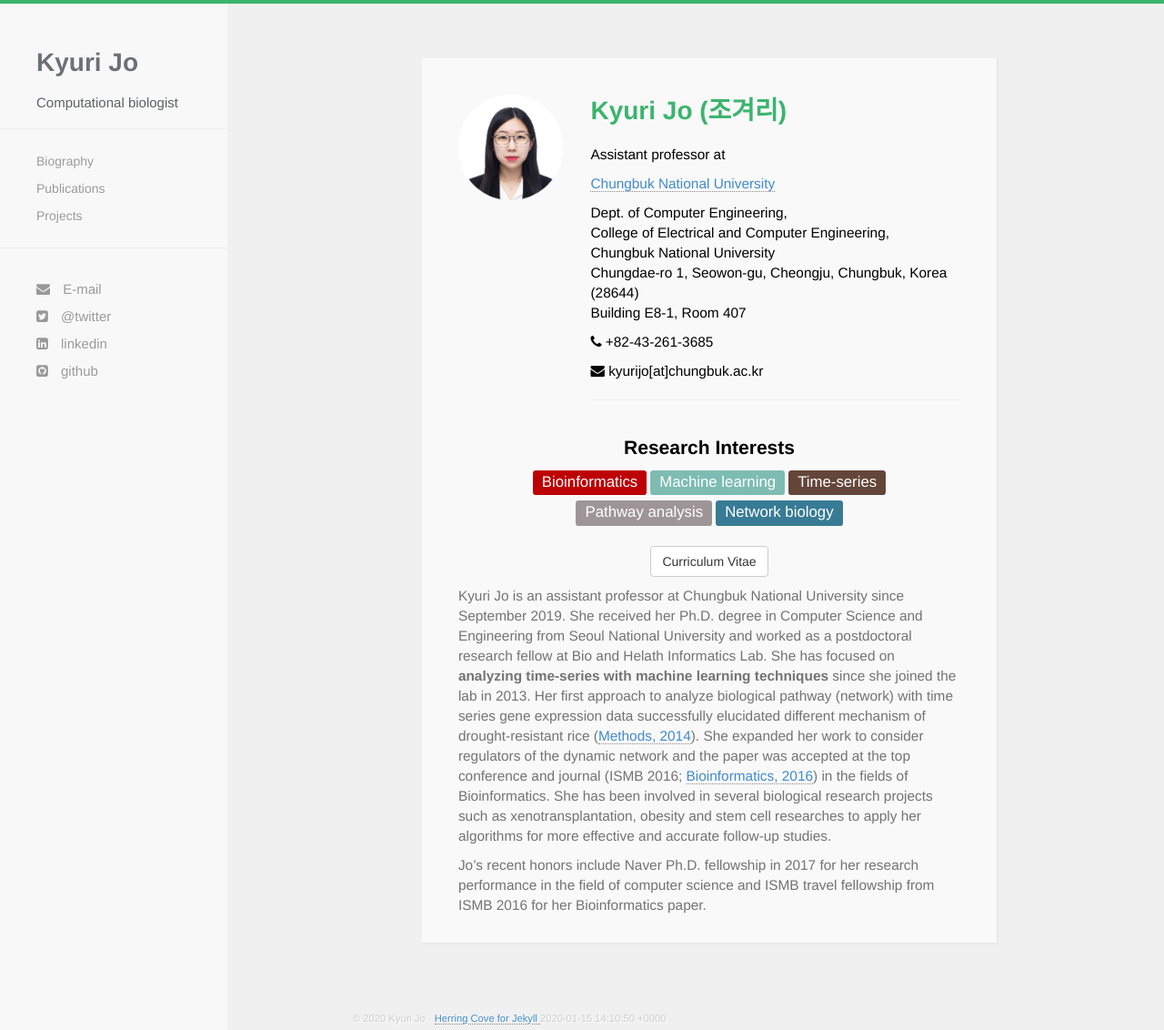
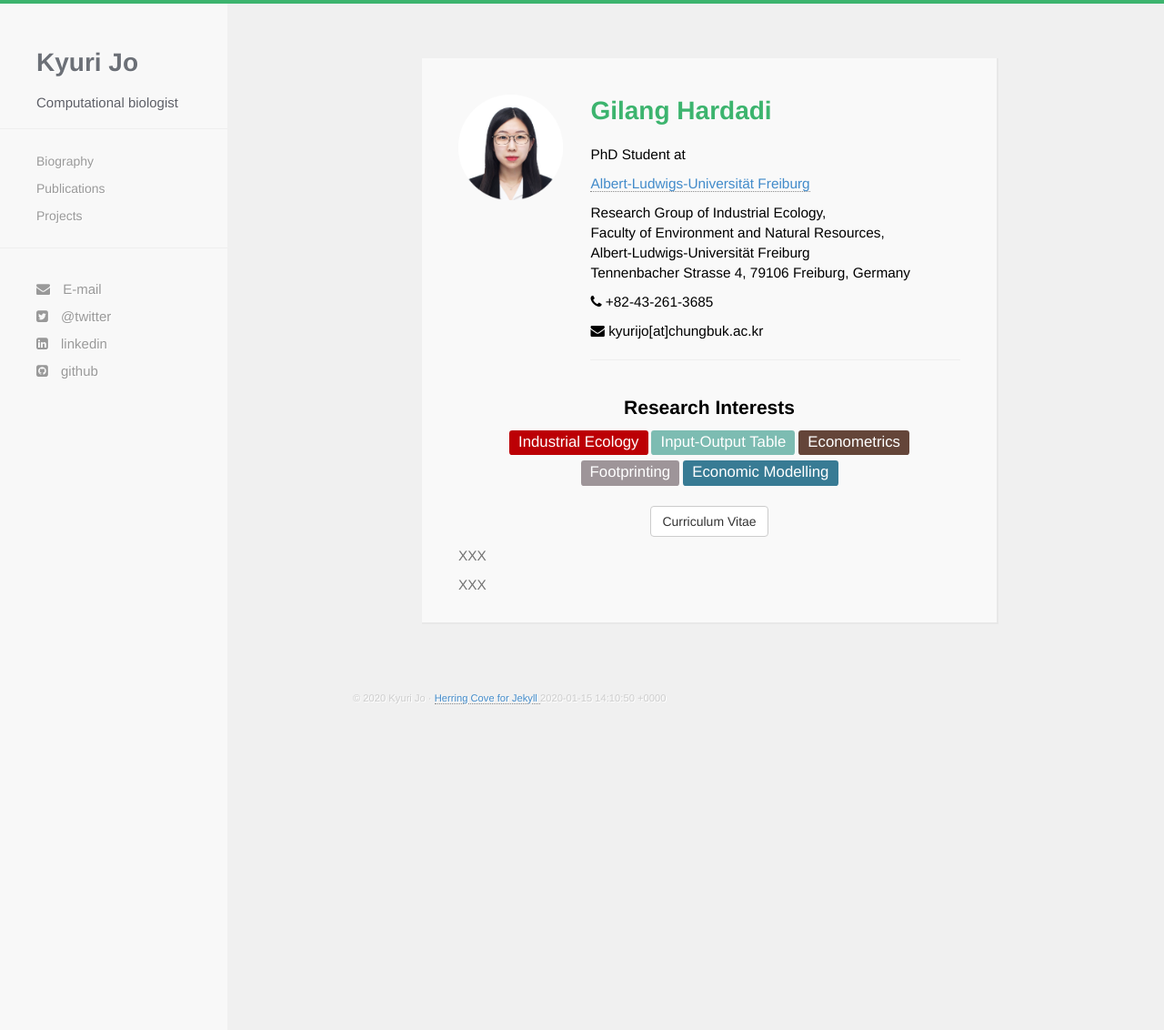
Before and after one commit to ghardadi/gilang.github.io, a Jekyll site: the page built from about.html, in a window 1280 px wide and 1132 px high. Shown: the whole window at 91% size. Built offline with Jekyll 4.4.1, drawn with Linux system fonts in a browser that asks for light colours; nearby versions of some CDN libraries.

Commit message:
Update about.html

```diff
--- a/about.html
+++ b/about.html
@@ -8,14 +8,13 @@ title: About
             <img src="{{ site.baseurl }}/images/KyuriJo_round.png">
           </div>
           <div class="col-md-9">
-            <h1>Kyuri Jo (조겨리)</h1>
-            <p>Assistant professor at</p>
-            <p><a href="http://computer.chungbuk.ac.kr" target="_blank">Chungbuk National University</a></p>
-            <p>Dept. of Computer Engineering,<br>
-               College of Electrical and Computer Engineering,<br>
-               Chungbuk National University<br>
-               Chungdae-ro 1, Seowon-gu, Cheongju, Chungbuk, Korea (28644)<br>
-               Building E8-1, Room 407</p>
+            <h1>Gilang Hardadi</h1>
+            <p>PhD Student at</p>
+            <p><a href="https://www.indecol.uni-freiburg.de/en/team-contact-network" target="_blank">Albert-Ludwigs-Universität Freiburg</a></p>
+            <p>Research Group of Industrial Ecology,<br>
+               Faculty of Environment and Natural Resources,<br>
+               Albert-Ludwigs-Universität Freiburg<br>
+               Tennenbacher Strasse 4, 79106 Freiburg, Germany</p>
             <p><i class="fa fa-phone"></i>&nbsp;+82-43-261-3685</p>
             <p><i class="fa fa-envelope"></i>&nbsp;kyurijo[at]chungbuk.ac.kr</p>
             <hr />
@@ -24,19 +23,19 @@ title: About
       <div class="row">
         <h2>Research Interests</h2>
         <center>
-        <span class="label label-danger fashion-button">Bioinformatics</span>
-        <span class="label label-danger programming-button">Machine learning</span>
-        <span class="label label-danger tech-button">Time-series</span><br>
-        <span class="label label-danger misc-button">Pathway analysis</span>
-        <span class="label label-danger podcasts-button">Network biology</span>
+        <span class="label label-danger fashion-button">Industrial Ecology</span>
+        <span class="label label-danger programming-button">Input-Output Table</span>
+        <span class="label label-danger tech-button">Econometrics</span><br>
+        <span class="label label-danger misc-button">Footprinting</span>
+        <span class="label label-danger podcasts-button">Economic Modelling</span>
         </center>
         <br>
       </div>
       <div class="row">
           <div class="col-md-12 letter">
-            <p align="center"><a href="{{ site.baseurl }}/files/KyuriJo_CV.pdf" target="_blank"><button type="button" class="btn btn-default">Curriculum Vitae</button></a></p>
-            <p>Kyuri Jo is an assistant professor at Chungbuk National University since September 2019. She received her Ph.D. degree in Computer Science and Engineering from Seoul National University and worked as a postdoctoral research fellow at Bio and Helath Informatics Lab. She has focused on <b>analyzing time-series with machine learning techniques</b> since she joined the lab in 2013. Her first approach to analyze biological pathway (network) with time series gene expression data successfully elucidated different mechanism of drought-resistant rice (<a href="https://doi.org/10.1016/j.ymeth.2014.02.001" target="_blank">Methods, 2014</a>). She expanded her work to consider regulators of the dynamic network and the paper was accepted at the top conference and journal (ISMB 2016; <a href="https://doi.org/10.1093/bioinformatics/btw275" target="_blank">Bioinformatics, 2016</a>) in the fields of Bioinformatics. She has been involved in several biological research projects such as xenotransplantation, obesity and stem cell researches to apply her algorithms for more effective and accurate follow-up studies.</p>
-            <p>Jo’s recent honors include Naver Ph.D. fellowship in 2017 for her research performance in the field of computer science and ISMB travel fellowship from ISMB 2016 for her Bioinformatics paper.</p>
+            <p align="center"><a href="{{ site.baseurl }}/files/GilangHardadi_CV.pdf" target="_blank"><button type="button" class="btn btn-default">Curriculum Vitae</button></a></p>
+            <p>XXX</p>
+            <p>XXX</p>
           </div>
       </div>
    </div>
```
